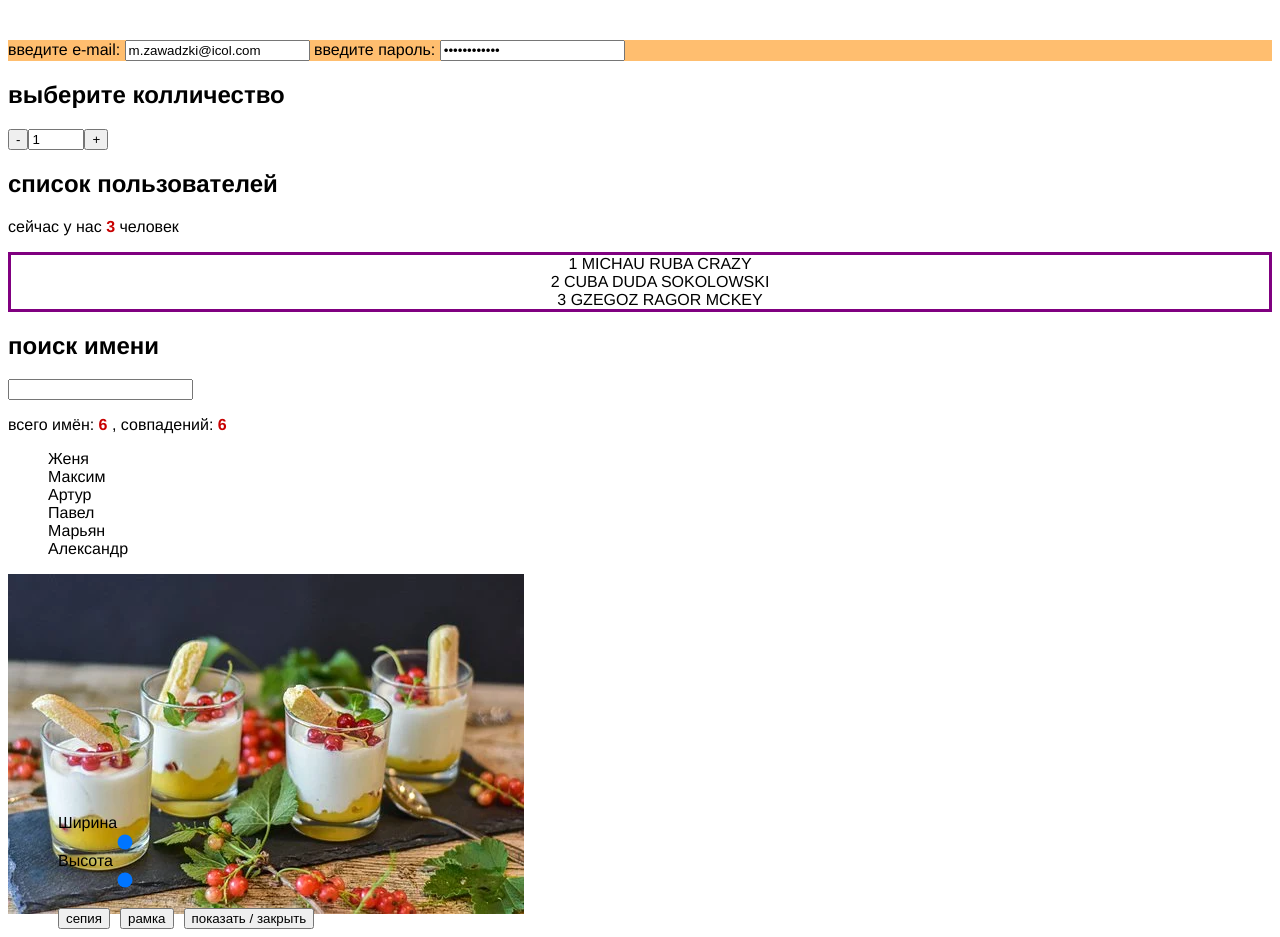
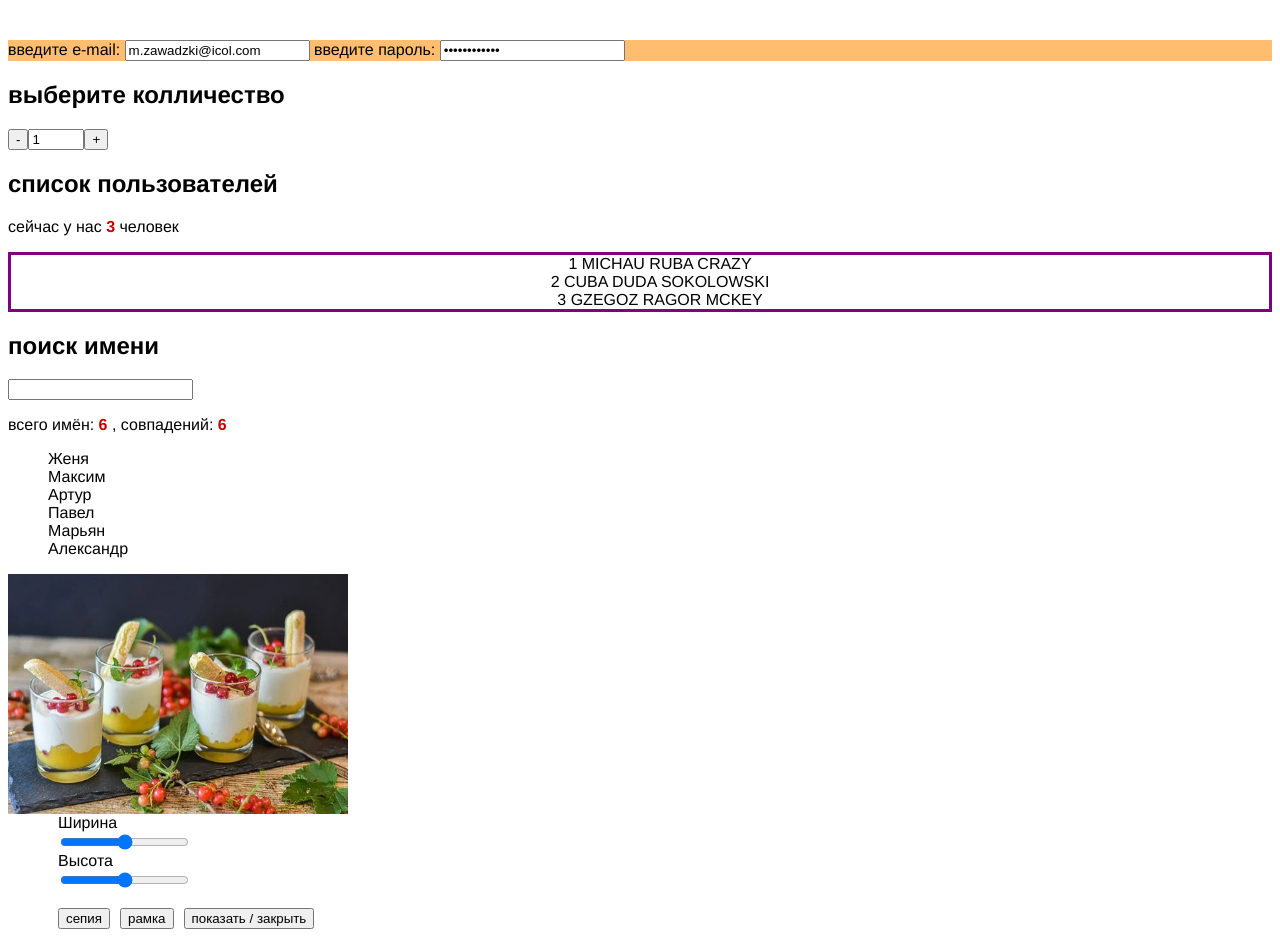
Before and after one commit to zawadzki2778/VUE-01, a Vue app: page / in a window 1280 px wide. Built offline with nearby package versions, Linux system fonts and the light colour scheme.

Commit message:
изменил размер картинки

```diff
--- a/src/components/RedactPhoto.vue
+++ b/src/components/RedactPhoto.vue
@@ -60,6 +60,8 @@ export default {
 }
 img {
   transition: 0.2s ease;
+  width: 100%;
+  height: 240px;
   &.sepia {
     filter: sepia(100%);
   }
@@ -74,7 +76,7 @@ img {
 button {
   margin-right: 10px;
   &.active {
-    background-color: #addfff;
+    background-color: #01609b;
   }
 }
 .filters {
```
